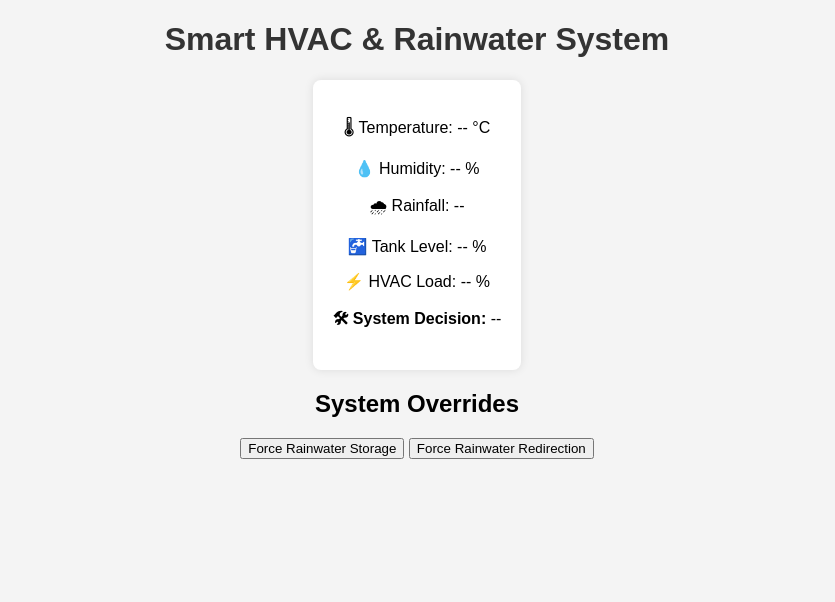
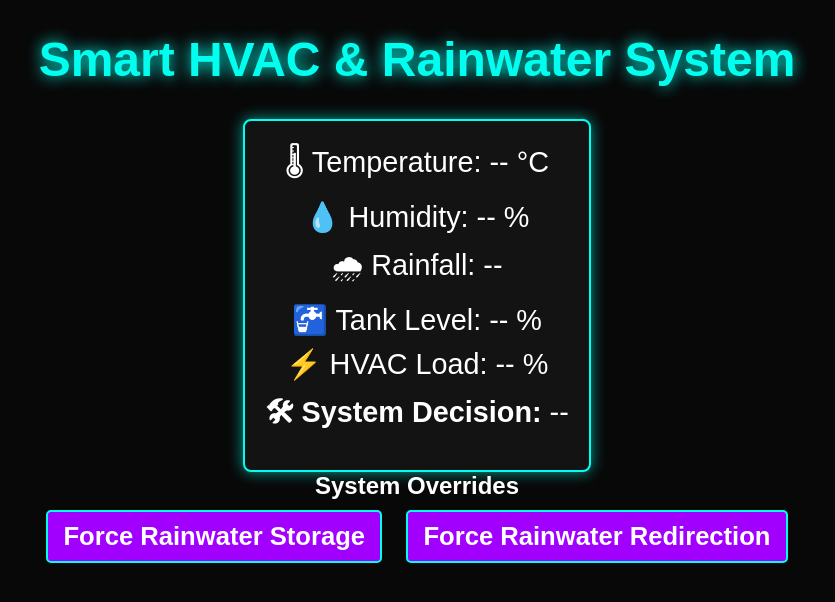
Before and after one commit to Megwana/AetherNet, a Flask app: page / in a window 1280 px wide. Shown: the top 602 px of the page, without its empty margins (223-1058 px from the left). Run offline with Flask 3, Linux system fonts and the light colour scheme.

Commit message:
Foundations to the front end look of the app

```diff
--- a/static/styles.css
+++ b/static/styles.css
@@ -1,17 +1,89 @@
-body {
-    font-family: Arial, sans-serif;
-    text-align: center;
-    background-color: #f4f4f4;
+/* Global Variables */
+:root {
+    --bg-color: #080808;
+    --second-bg-color: #131313;
+    --text-color: white;
+    --main-color: #00ffee;
+    --highlight-color: #A100FF;
+    --accent-color: #39FF14;
 }
 
-h1 {
-    color: #333;
+/* Reset Defaults */
+* {
+    margin: 0;
+    padding: 0;
+    box-sizing: border-box;
+    text-decoration: none;
+    border: none;
+    outline: none;
+    scroll-behavior: smooth;
+    font-family: "Poppins", sans-serif;
 }
 
+/* Body Styling */
+body {
+    background-color: var(--bg-color);
+    color: var(--text-color);
+    text-align: center;
+}
+
+/* Header Styling */
+h1 {
+    color: var(--main-color);
+    font-size: 3rem;
+    margin: 2rem 0;
+    text-shadow: 0 0 15px var(--main-color);
+}
+
+/* Sensor Data Box */
 #sensorData {
-    background-color: white;
+    background-color: var(--second-bg-color);
     padding: 20px;
     border-radius: 8px;
     display: inline-block;
-    box-shadow: 0 0 10px rgba(0, 0, 0, 0.1);
+    box-shadow: 0 0 15px rgba(0, 255, 238, 0.6);
+    font-size: 1.8rem;
+    border: 2px solid var(--main-color);
 }
+
+/* Sensor Data Text */
+#sensorData p {
+    color: var(--text-color);
+    margin-bottom: 10px;
+}
+
+/* Buttons */
+button {
+    display: inline-block;
+    padding: 10px 15px;
+    font-size: 1.6rem;
+    font-weight: 600;
+    border-radius: 5px;
+    background: var(--highlight-color);
+    color: white;
+    border: 2px solid var(--main-color);
+    transition: all 0.3s ease-in-out;
+    cursor: pointer;
+    margin: 10px;
+}
+
+button:hover {
+    background: var(--accent-color);
+    box-shadow: 0 0 20px var(--accent-color);
+}
+
+/* Logo Styling */
+.logo span {
+    color: var(--highlight-color);
+}
+
+/* Override Buttons */
+button.override {
+    background: var(--highlight-color);
+    box-shadow: 0 0 15px var(--highlight-color);
+}
+
+button.override:hover {
+    background: var(--accent-color);
+    box-shadow: 0 0 25px var(--accent-color);
+}
```
